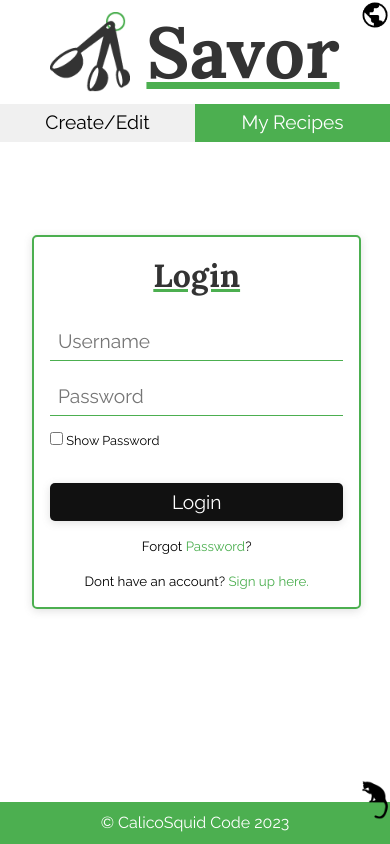
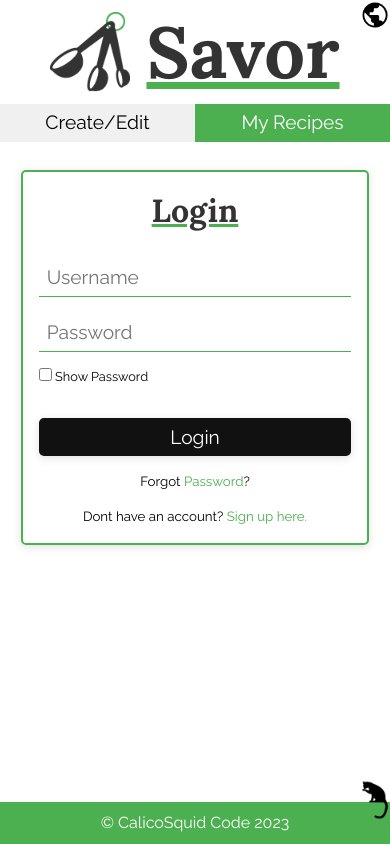
Before and after one commit to CalicoSquid/Savor, a React (Create React App) app: page / in a window 390 px wide. Built offline with nearby package versions, Linux system fonts and the light colour scheme; no server answers.

Commit message:
Finished swipe features

```diff
--- a/src/Components/Home.js
+++ b/src/Components/Home.js
@@ -34,7 +34,8 @@ export default function Home(props) {
       setPreviousPage,
       showSettings,
       userData,
-      setDarkMode
+      setDarkMode,
+      showCreate,
     } = props.stateProps;
 
     const [hoveredIndex, setHoveredIndex] = useState(-1);
@@ -45,11 +46,12 @@ export default function Home(props) {
     const [selectedAvatar, setSelectedAvatar] = useState(avatar);
     const [imgSrc, setImgSrc] = useState("")
     const [displayName, setDisplayName] = useState(userData.username)
+    const [rpp, setRpp] = useState(6)
 
-    const recipesPerPage = 6;
-    const totalPages = Math.ceil(filteredRecipes.length / recipesPerPage);
-    const startIndex = (currentPage - 1) * recipesPerPage;
-    const endIndex = startIndex + recipesPerPage;
+    //const recipesPerPage = 6;
+    const totalPages = Math.ceil(filteredRecipes.length / rpp);
+    const startIndex = (currentPage - 1) * rpp;
+    const endIndex = startIndex + rpp;
     const recipesToDisplay = filteredRecipes.slice(startIndex, endIndex);
 
     useEffect(() => {
@@ -232,20 +234,20 @@ export default function Home(props) {
         totalPages,
         setCurrentPage,
         setPreviousPage,
-        recipesPerPage
+        rpp
       }
 
 
       return (
 
         <div className="home-container">
-          <HomeHead
+          {!showCreate && <HomeHead
           stateProps={props.stateProps}
           handleLogout={handleLogout}
           imgSrc={imgSrc}
           prompt={prompt}
           setPrompt={setPrompt}
-          />
+          />}
          {showSettings ?
           <Settings
           stateProps={props.stateProps}
@@ -256,8 +258,7 @@ export default function Home(props) {
           displayName={displayName}
           setDisplayName={setDisplayName}
           /> :
-            <div>
-              <br/>
+            <div className="home-scroll">
               {errorMessage.home.message && <><br/><p className="error">{errorMessage.home.message}</p></>}
               {successMessage.home && <><br/><p className="green">{successMessage.home}</p></>}
               <br/>
--- a/src/Components/RecoverPassword.js
+++ b/src/Components/RecoverPassword.js
@@ -33,7 +33,11 @@ export default function RecoverPassword({setShowRecover, stateProps}) {
             value={recoveryEmail}
             onChange={(e) => setRecoveryEmail(e.target.value)}
             />
-            <button type="submit" className="send-recovery">Send</button>
+            <div className="recover-buttons">
+                <button type="submit" className="save">Send</button>
+                <button type="button" className="cancel" onClick={() => setShowRecover(false)}>Go Back</button>
+            </div>
+
             </form>
 
         </div>
--- a/src/Components/Sidebar.js
+++ b/src/Components/Sidebar.js
@@ -150,12 +150,12 @@ export default function Sidebar(props) {
             {showInstruct && <Instructions stateProps={stateProps} />}
             {showIngred && <Ingredients stateProps={stateProps} />}
 
-            <div className={` ${showCreate && isMobile ? 'slide-in-from-left-enter' : ''}`}>
-            {(showCreate && !showInstruct && !showIngred) && <CreateRecipe stateProps={stateProps} />}
+            <div className={`create-component ${showCreate ? 'slide-in-r' : 'slide-out-r'}`}>
+            {(!showInstruct && !showIngred) && <CreateRecipe stateProps={stateProps} />}
             </div>
 
-            <div className={` ${!showCreate && isMobile ? 'slide-in-from-right-enter' : ''}`}>
-            {!showCreate && <MyRecipes stateProps={stateProps} />}
+            <div className={`my-recipes-component ${showCreate ? 'slide-out' : 'slide-in'}`}>
+            {<MyRecipes stateProps={stateProps} />}
             </div>
 
 
--- a/src/SCSS/Components/_home-head.scss
+++ b/src/SCSS/Components/_home-head.scss
@@ -6,13 +6,12 @@
     box-shadow: $box-shadow-main;
     position: fixed;
     left: 0;
-    top: 140px;
+    top: 137px;
     width: 30%;
     background-color: #fff;
     padding-inline: 1rem;
     box-sizing: border-box;
     z-index: 9999;
-    //padding: 0.2rem;
 
     .home-head-user {
         display: flex;
--- a/src/SCSS/Components/_home.scss
+++ b/src/SCSS/Components/_home.scss
@@ -2,15 +2,12 @@
     display: flex;
     flex-direction: column;
     justify-content: space-between;
-    width: 30%;
-    height: 80%;
-    position: fixed;
-    top: 170px;
-    left: 0;
-    right:0;
-    padding-inline: 2rem;
+    width: 100% !important;
+    min-height: 100% !important;
+    margin-top: 180px;
+    //border: 1px solid red;
     box-sizing: border-box;
-    @include scroll;
+
 
     .pagify {
 
@@ -23,6 +20,10 @@
                 @include gray-button;
             }
         }
+    }
+
+    .home-scroll {
+        @include scroll;
     }
 
     .recipe-image-grid {
@@ -52,7 +53,7 @@
                 height: 15%;
                 width: 15%;
                 cursor: pointer;
-                z-index: 9998;
+                z-index: 2;
 
             }
 
--- a/src/SCSS/Components/_login.scss
+++ b/src/SCSS/Components/_login.scss
@@ -1,7 +1,7 @@
 
 .login-container {
     width: 90%;
-    margin: auto;
+    margin: 170px 1rem 1rem 1rem;;
     padding: 1rem;
     box-shadow: $box-shadow-main;
     border: 2px solid $green-theme;
--- a/src/SCSS/Components/_main.scss
+++ b/src/SCSS/Components/_main.scss
@@ -16,69 +16,30 @@
         transition: transform 0.3s ease-in-out;
         @include scroll;
 
-        /* Slide in from left */
-.slide-in-from-left-enter {
-    transform: translateX(-100%);
-    animation: slide-in-left 0.3s ease-in-out forwards;
-  }
+        .create-component,
+        .my-recipes-component {
+          position: absolute;
+          top: 0;
+          bottom: 0;
+          width: 100%;
+          transition: left 0.5s ease-in-out; /* Use the appropriate transition properties */
+        }
 
-  /* Slide out to right */
-  .slide-out-to-right-exit {
-    animation: slide-out-right 0.3s ease-in-out forwards;
-  }
+        .slide-in {
+          left: 0;
+        }
 
-  /* Slide in from right */
-  .slide-in-from-right-enter {
-    transform: translateX(100%);
-    animation: slide-in-right 0.3s ease-in-out forwards;
-  }
+        .slide-out {
+          left: 100%; /* Adjust this value based on the width of the component */
+        }
 
-  /* Slide out to left */
-  .slide-out-to-left-exit {
-    animation: slide-out-left 0.3s ease-in-out forwards;
-  }
+        .slide-in-r {
+          left: 0;
+        }
 
-  /* Other CSS animations... */
-
-  /* Slide in from left animation */
-  @keyframes slide-in-left {
-    0% {
-      transform: translateX(-100%);
-    }
-    100% {
-      transform: translateX(0);
-    }
-  }
-
-  /* Slide out to right animation */
-  @keyframes slide-out-right {
-    0% {
-      transform: translateX(0);
-    }
-    100% {
-      transform: translateX(100%);
-    }
-  }
-
-  /* Slide in from right animation */
-  @keyframes slide-in-right {
-    0% {
-      transform: translateX(100%);
-    }
-    100% {
-      transform: translateX(0);
-    }
-  }
-
-  /* Slide out to left animation */
-  @keyframes slide-out-left {
-    0% {
-      transform: translateX(0);
-    }
-    100% {
-      transform: translateX(-100%);
-    }
-  }
+        .slide-out-r {
+          left: -100%;
+        }
 
         .title-bar {
             position: fixed;
@@ -92,7 +53,6 @@
             gap: 1rem;
             justify-content: center;
             align-items: center;
-            //border: 1px solid red;
 
             .logo-text {
 
@@ -252,9 +212,8 @@
 }
 
 .sidebar-home-x {
-    padding-inline: 2rem;
-    height: 100vh;
     display: flex;
-    flex-direction: column;
-    justify-content: space-between;
+    justify-content: center;
+    padding-inline: 0.6rem;
+
 }
--- a/src/SCSS/_mobile.scss
+++ b/src/SCSS/_mobile.scss
@@ -125,7 +125,13 @@
         }
     }
 
+    .sidebar-home-x {
+        padding-inline: 0.3rem;
+
+    }
+
     .recipe-image-grid {
+        gap: 0.5rem !important;
 
         .desktop-text {
             font-size: 0.8rem;
@@ -137,12 +143,16 @@
             overflow-y: hidden;
             padding: 0.1rem !important;
         }
+
+        .favorite {
+            height: 10% !important;
+            width: 10% !important;
+        }
     }
 
     .home-head-container {
         width: 100% !important;
 
-        top: 143px;
 
         .home-head-search {
             margin-right: 5px;
```
